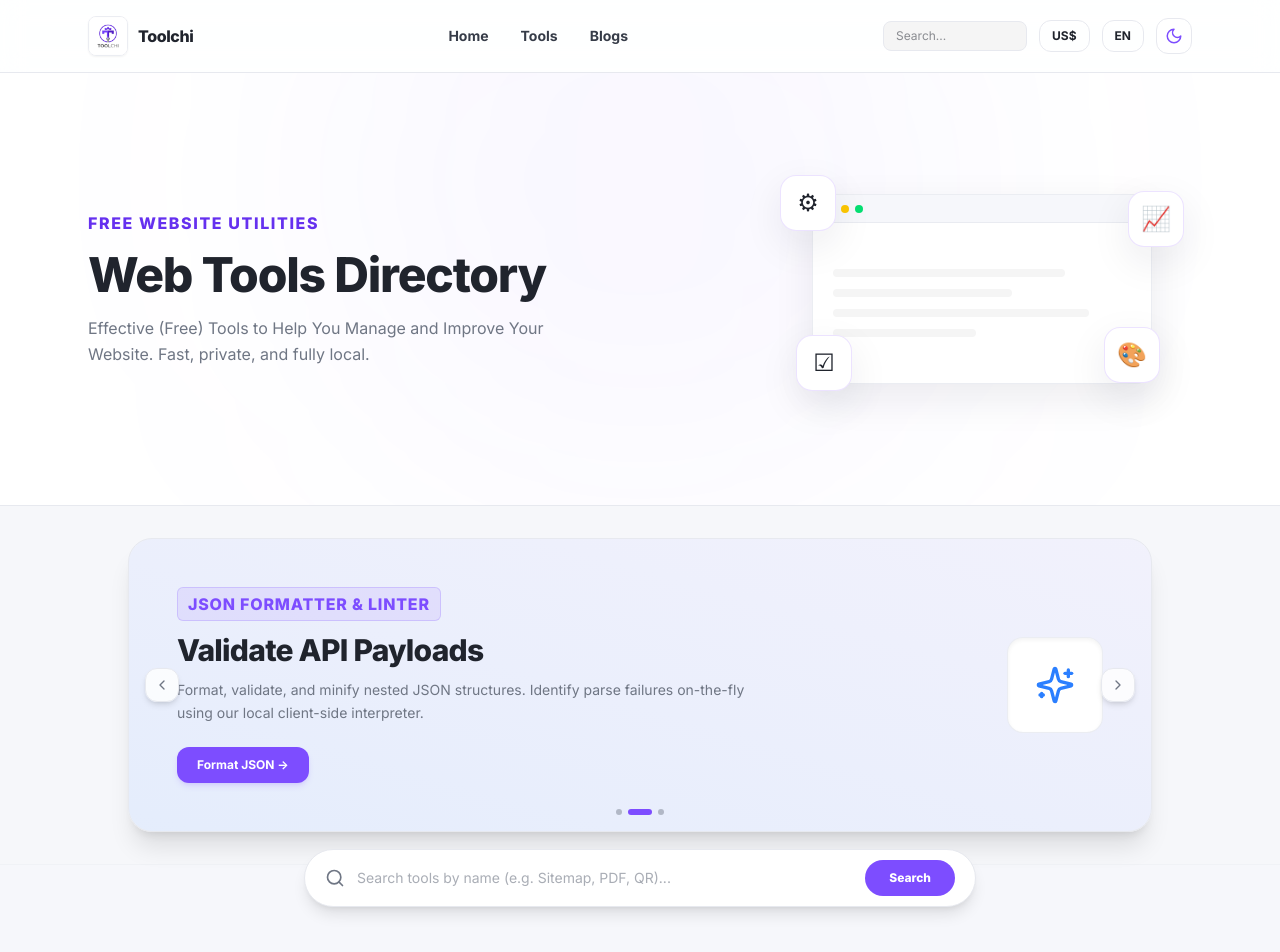
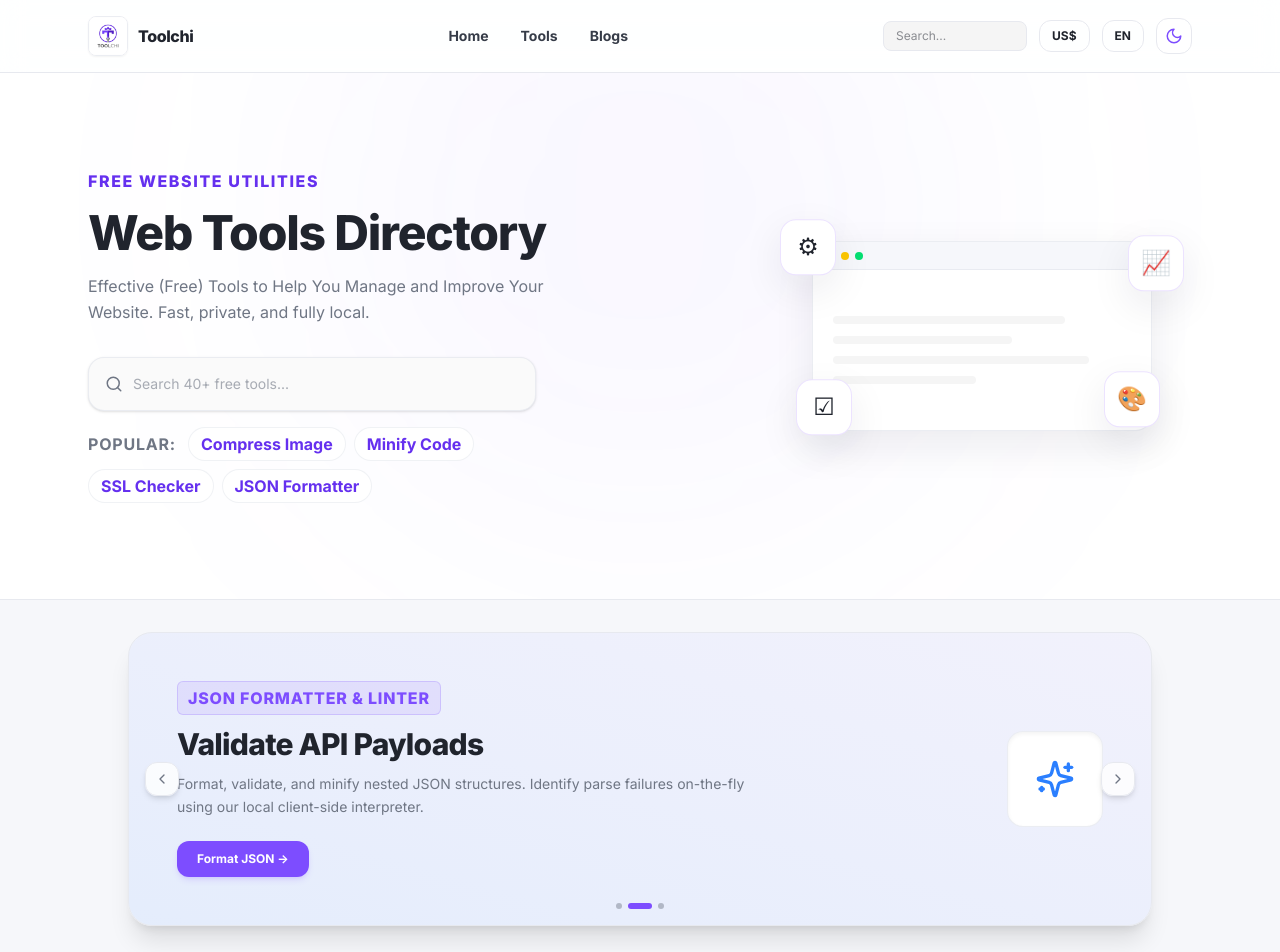
Before and after one commit to arslanhamee314-bot/toolchi-com, a Next.js app: page / in a window 1280 px wide. Shown: the top 952 px of the page. Built offline with nearby package versions, Linux system fonts and the light colour scheme.

Commit message:
Reposition search input to Hero section with popular shortcuts and wire up dynamic search synchronization

```diff
--- a/src/app/page.tsx
+++ b/src/app/page.tsx
@@ -1,6 +1,7 @@
 import React, { Suspense } from "react";
 import ToolsDirectory from "@/components/tools/ToolsDirectory";
 import ToolsSlider from "@/components/tools/ToolsSlider";
+import HeroSearch from "@/components/tools/HeroSearch";
 
 // Page level SEO metadata (pre-rendered for Google)
 export const metadata = {
@@ -30,6 +31,13 @@ export default function HomePage() {
             <p className="text-sm md:text-base text-muted max-w-lg leading-relaxed">
               Effective (Free) Tools to Help You Manage and Improve Your Website. Fast, private, and fully local.
             </p>
+
+            {/* Centered/Left aligned search bar with shortcuts */}
+            <div className="w-full max-w-md mt-4">
+              <Suspense fallback={<div className="h-10 bg-neutral-100 dark:bg-neutral-800 rounded-2xl animate-pulse" />}>
+                <HeroSearch />
+              </Suspense>
+            </div>
           </div>
 
           {/* Hero Decorative Illustration (Right on desktop) */}
--- /dev/null
+++ b/src/components/tools/HeroSearch.tsx
@@ -0,0 +1,82 @@
+"use client";
+
+import React, { useState, useEffect } from "react";
+import Link from "next/link";
+import { Search, X } from "lucide-react";
+import { useSearchParams } from "next/navigation";
+
+export default function HeroSearch() {
+  const searchParams = useSearchParams();
+  const initialSearch = searchParams ? searchParams.get("search") || "" : "";
+  const [searchVal, setSearchVal] = useState(initialSearch);
+
+  useEffect(() => {
+    setSearchVal(initialSearch);
+  }, [initialSearch]);
+
+  const handleSearchChange = (val: string) => {
+    setSearchVal(val);
+
+    // Update URL query parameters instantly without routing delay
+    const newUrl = val ? `/?search=${encodeURIComponent(val)}` : "/";
+    window.history.replaceState(null, "", newUrl);
+
+    // Dispatch custom event to notify ToolsDirectory grid of the update
+    window.dispatchEvent(new Event("searchchange"));
+  };
+
+  const handleClear = () => {
+    handleSearchChange("");
+  };
+
+  const popularShortcuts = [
+    { name: "Compress Image", href: "/tools/compress-image" },
+    { name: "Minify Code", href: "/tools/minify-code" },
+    { name: "SSL Checker", href: "/tools/ssl-checker" },
+    { name: "JSON Formatter", href: "/tools/json-formatter" },
+  ];
+
+  return (
+    <div className="w-full flex flex-col gap-4">
+      {/* Search Input Box */}
+      <div className="relative w-full">
+        <div className="flex items-center bg-neutral-50 dark:bg-card border border-border/80 focus-within:border-primary/50 focus-within:ring-2 focus-within:ring-primary/10 rounded-2xl px-4 py-1.5 shadow-sm transition-all duration-200">
+          <Search className="h-4.5 w-4.5 text-muted-foreground mr-2.5 shrink-0" />
+          <input
+            type="text"
+            value={searchVal}
+            onChange={(e) => handleSearchChange(e.target.value)}
+            placeholder="Search 40+ free tools..."
+            className="w-full bg-transparent border-0 outline-none text-xs sm:text-sm text-foreground placeholder:text-muted-foreground/60 py-2.5"
+            aria-label="Search free website tools"
+          />
+          {searchVal && (
+            <button
+              onClick={handleClear}
+              className="p-1 hover:bg-neutral-200 dark:hover:bg-neutral-800 rounded-full text-muted-foreground hover:text-foreground transition-colors mr-1 cursor-pointer"
+              aria-label="Clear search"
+            >
+              <X className="h-3.5 w-3.5" />
+            </button>
+          )}
+        </div>
+      </div>
+
+      {/* Popular Shortcuts */}
+      <div className="flex flex-wrap items-center gap-2 text-3xs sm:text-2xs">
+        <span className="text-muted-foreground font-bold uppercase tracking-wider select-none mr-1">
+          Popular:
+        </span>
+        {popularShortcuts.map((shortcut) => (
+          <Link
+            key={shortcut.name}
+            href={shortcut.href}
+            className="px-3 py-1 bg-white hover:bg-primary/5 dark:bg-[#1a1f2c] dark:hover:bg-primary/15 text-[#6530ef] dark:text-[#a582ff] border border-border/60 hover:border-primary/40 rounded-full font-bold transition-all duration-200 active:scale-95 hover:shadow-xs shadow-black/5"
+          >
+            {shortcut.name}
+          </Link>
+        ))}
+      </div>
+    </div>
+  );
+}
--- a/src/components/tools/ToolsDirectory.tsx
+++ b/src/components/tools/ToolsDirectory.tsx
@@ -16,6 +16,15 @@ export default function ToolsDirectory() {
   useEffect(() => {
     setSearchQuery(searchQueryParam);
   }, [searchQueryParam]);
+
+  useEffect(() => {
+    const handleSearchChange = () => {
+      const params = new URLSearchParams(window.location.search);
+      setSearchQuery(params.get("search") || "");
+    };
+    window.addEventListener("searchchange", handleSearchChange);
+    return () => window.removeEventListener("searchchange", handleSearchChange);
+  }, []);
 
   const toggleCategory = (catId: string) => {
     setCollapsedCategories((prev) => ({
@@ -50,37 +59,7 @@ export default function ToolsDirectory() {
   }, [filteredToolsByCategory]);
 
   return (
-    <div className="flex flex-col w-full gap-10">
-
-      {/* 1. Toolchi Search Bar Widget (Centered in Hero) */}
-      <div className="relative max-w-2xl mx-auto w-full -mt-20 mb-8 z-30 px-4 sm:px-0">
-        <div className="flex items-center bg-white dark:bg-card border border-border focus-within:border-primary/50 rounded-full px-5 py-2 shadow-lg transition-all duration-200">
-          <Search className="h-5 w-5 text-muted mr-3 shrink-0" />
-          <input
-            id="toolSearch"
-            type="text"
-            value={searchQuery}
-            onChange={(e) => setSearchQuery(e.target.value)}
-            placeholder="Search tools by name (e.g. Sitemap, PDF, QR)..."
-            className="w-full bg-transparent border-0 outline-none text-sm text-foreground placeholder:text-muted/60 py-2.5"
-            aria-label="Search tools"
-          />
-          {searchQuery && (
-            <button
-              onClick={() => setSearchQuery("")}
-              className="p-1.5 hover:bg-neutral-100 dark:hover:bg-neutral-800 rounded-full text-muted hover:text-foreground transition-colors mr-1 cursor-pointer"
-            >
-              <X className="h-4 w-4" />
-            </button>
-          )}
-          <button
-            type="button"
-            className="px-6 py-2.5 text-xs font-extrabold bg-[#7d4dff] hover:bg-[#6530ef] text-white rounded-full transition-all active:scale-95 cursor-pointer shrink-0 ml-2"
-          >
-            Search
-          </button>
-        </div>
-      </div>
+    <div className="flex flex-col w-full gap-6">
 
       {/* 2. Category Tool Sections */}
       {!isAllEmpty ? (
```
